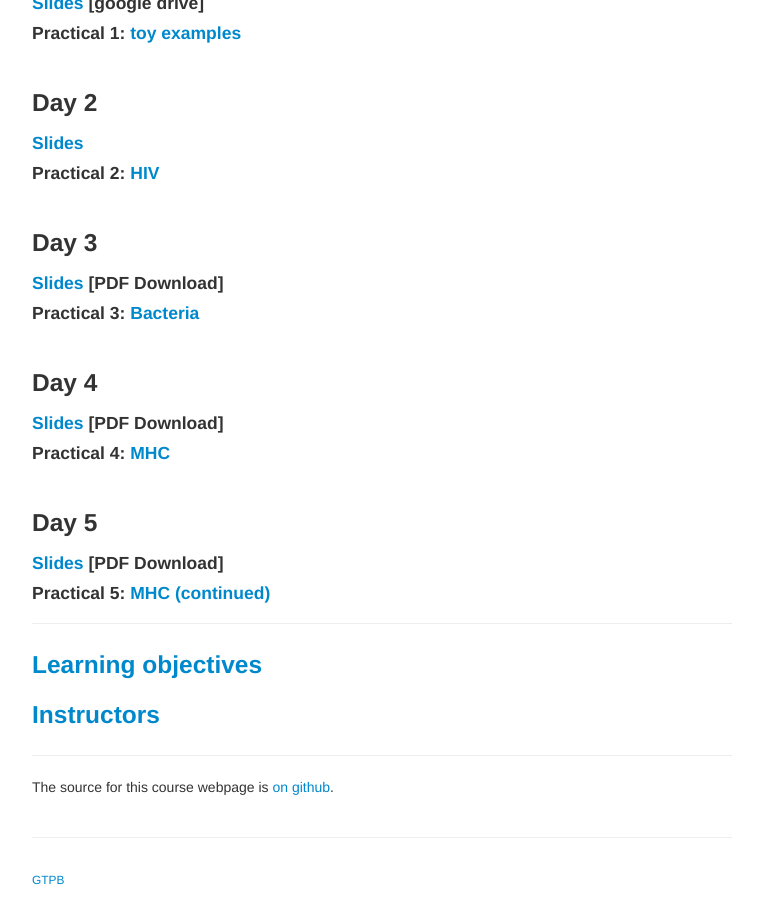
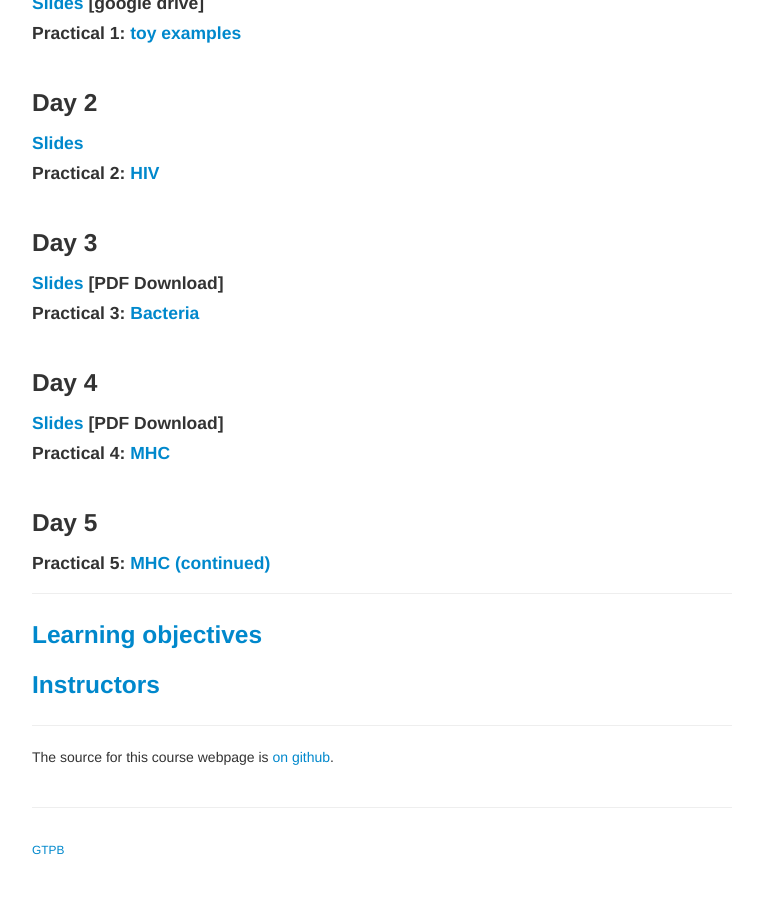
Before and after one commit to GTPB/CPANG19, a Jekyll site: the page built from index.md, in a window 1280 px wide and 900 px high, scrolled down 1334 px. Shown: the whole window, without its empty margins (258-1021 px from the left). Built offline with Jekyll 4.4.1, drawn with Linux system fonts in a browser that asks for light colours; after the commit the page ends 2204 px from its top, so only the background shows below that.

Commit message:
remove placeholder slides

```diff
--- a/index.md
+++ b/index.md
@@ -45,7 +45,6 @@ All the datasets used for this training course is available throughout the docum
 <br/>
 
 ### Day 5
-#### [Slides](assets/Computational_Pangenomics_CPANG19-(day5).pdf) [PDF Download]
 #### Practical 5: [MHC (continued)](pages/mhc.md)
 
 
```
